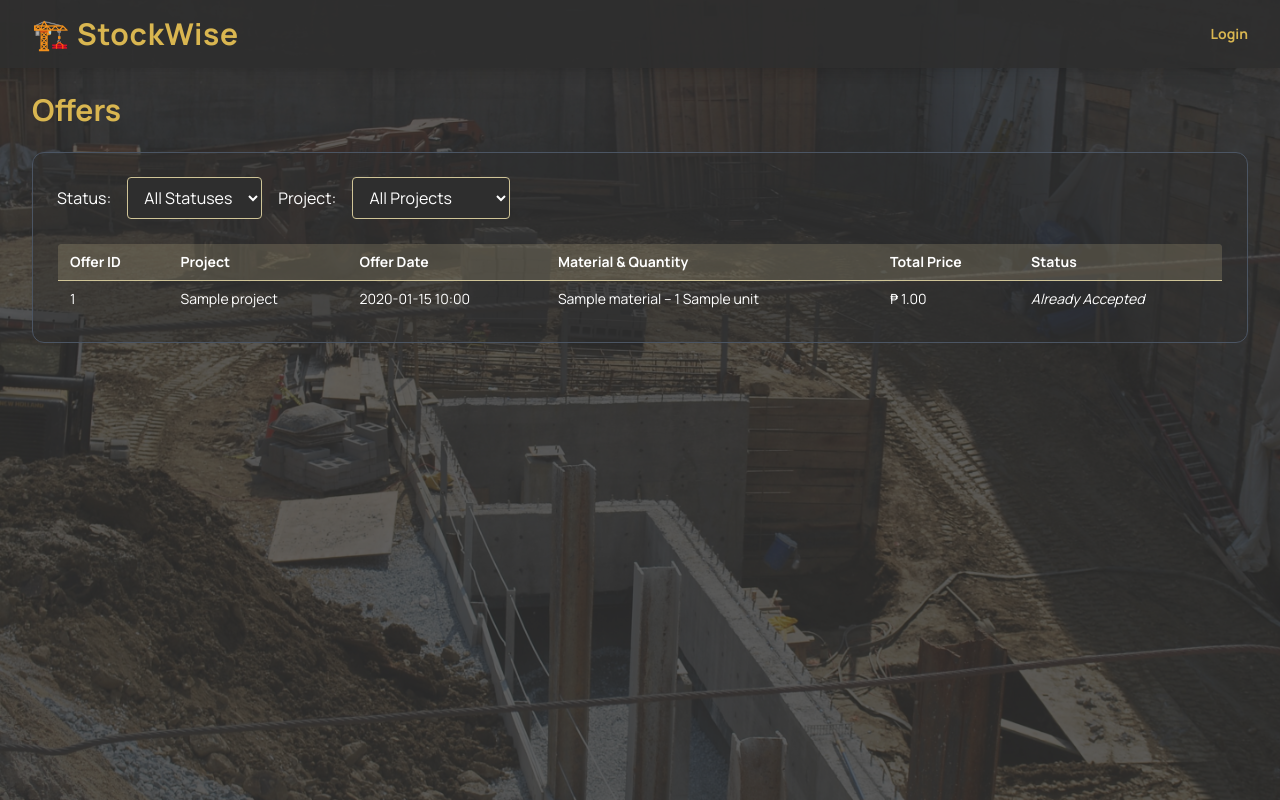
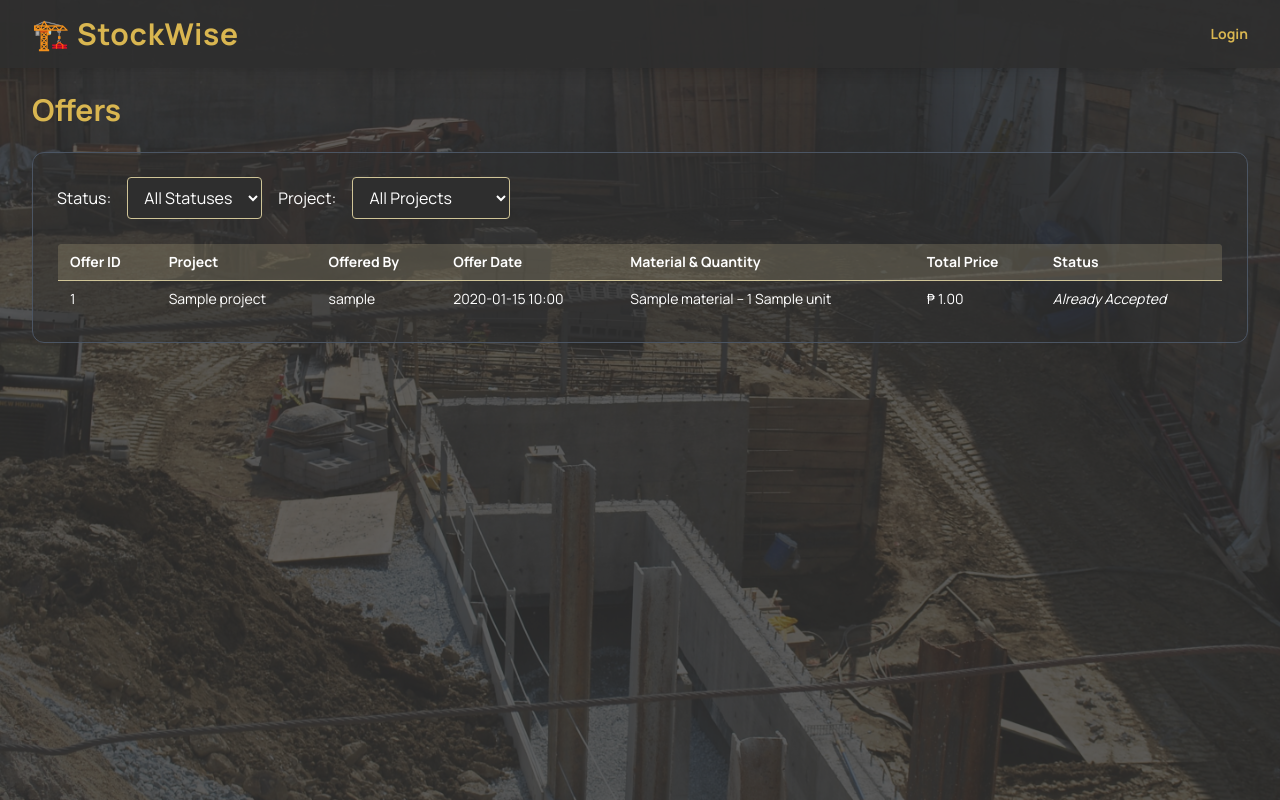
Before and after one commit to gianvalen/stockwise, a Django app: template stockwise/templates/procurement/pending_offers_proc.html in a window 1280 px wide. Run offline with Django 5.2, Linux system fonts and the light colour scheme; the template is opened without the code that fills it: most values are stand-ins (such as "Sample title", 1, 10 or a date in 2020); some libraries are stand-ins or nearby versions.

Commit message:
Added column offered by

```diff
--- a/stockwise/templates/procurement/pending_offers_proc.html
+++ b/stockwise/templates/procurement/pending_offers_proc.html
@@ -43,6 +43,7 @@
         <tr>
           <th class="px-3 py-2 border-b border-muted">Offer ID</th>
           <th class="px-3 py-2 border-b border-muted">Project</th>
+          <th class="px-3 py-2 border-b border-muted">Offered By</th>
           <th class="px-3 py-2 border-b border-muted">Offer Date</th>
           <th class="px-3 py-2 border-b border-muted">Material & Quantity</th>
           <th class="px-3 py-2 border-b border-muted">Total Price</th>
@@ -54,6 +55,7 @@
           <tr>
             <td class="px-3 py-2 border-b border-muted">{{ offer.offer_id }}</td>
             <td class="px-3 py-2 border-b border-muted">{{ offer.offerrequestdetail.request_detail.pr.project.project_name }}</td>
+            <td class="px-3 py-2 border-b border-muted">{{ offer.offered_by.username }}</td>
             <td class="px-3 py-2 border-b border-muted">{{ offer.offer_date|date:"Y-m-d H:i" }}</td>
             <td class="px-3 py-2 border-b border-muted">
               {{ offer.offerrequestdetail.request_detail.material.material_name }} –
```
